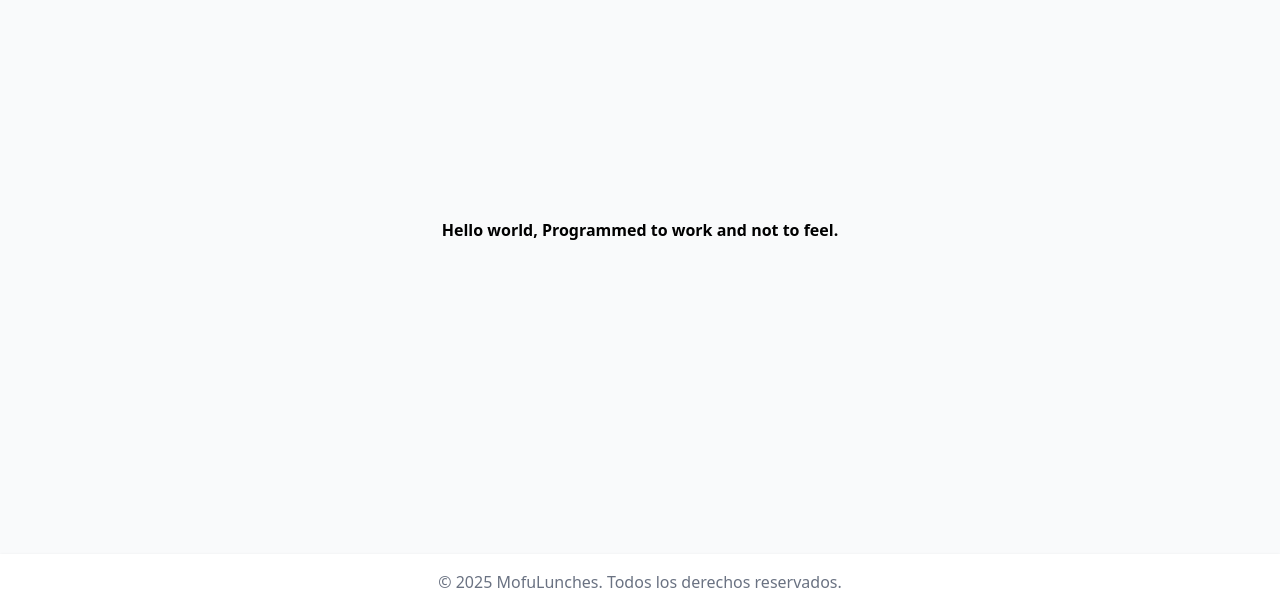
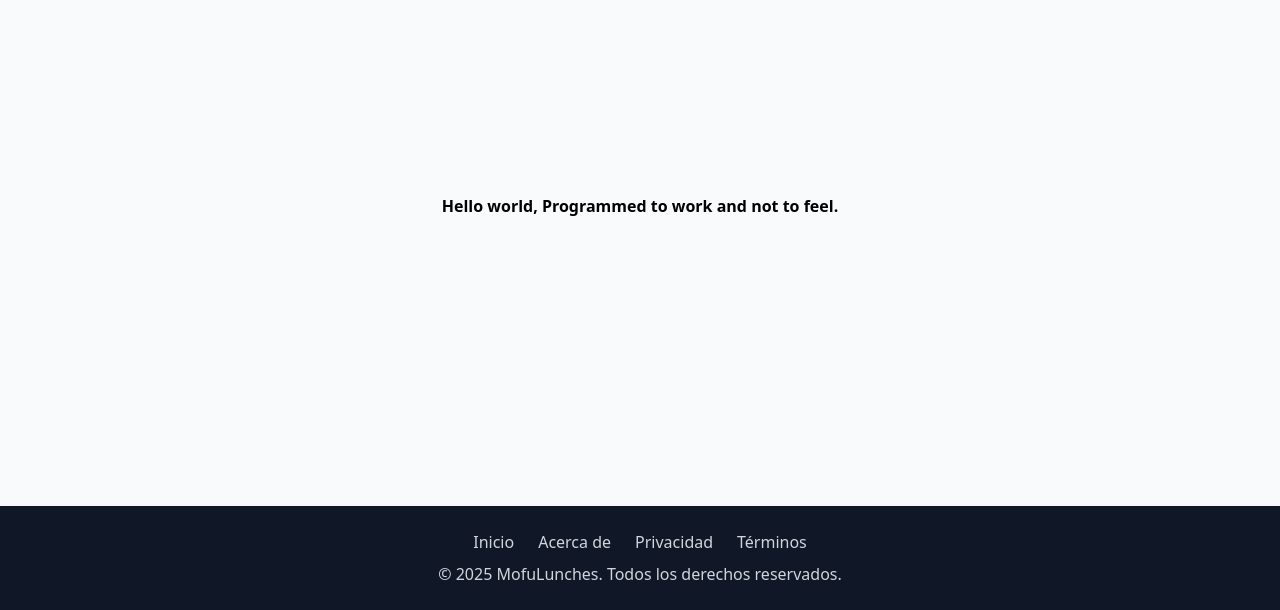
Before and after one commit to AstronautMarkus/MofuLunches, a Flask app: page / in a window 1280 px wide. Shown: the part 190-800 px from the top of the page. Run offline with Flask 3, Linux system fonts and the light colour scheme; style sheets or scripts are compiled from the project's sources.

Commit message:
feat: se separa la estructura de la template en componentes y base reutilizable.

```diff
--- /dev/null
+++ b/mofulunches/templates/base/base.html
@@ -0,0 +1,23 @@
+<!DOCTYPE html>
+<html lang="en">
+<head>
+    <meta charset="UTF-8">
+    <meta http-equiv="X-UA-Compatible" content="IE=edge">
+    <meta name="viewport" content="width=device-width, initial-scale=1.0">
+    <title>{% block title %}MofuLunches{% endblock %}</title>
+    <link rel="shortcut icon" href="{{ url_for('static', filename='img/logo.png') }}" type="image/x-icon">
+    <link rel="stylesheet" href="{{url_for('static',filename='dist/output.css')}}">
+    {% block head %}{% endblock %}
+</head>
+<body class="bg-gray-50 min-h-screen flex flex-col">
+    {% include 'base/components/header.html' %}
+
+    <main class="flex-1 flex flex-col items-center justify-center px-4">
+        {% block content %}{% endblock %}
+    </main>
+
+    {% include 'base/components/footer.html' %}
+
+    {% block scripts %}{% endblock %}
+</body>
+</html>
--- /dev/null
+++ b/mofulunches/templates/base/components/footer.html
@@ -0,0 +1,11 @@
+<footer class="bg-gray-900 shadow p-6 text-center text-gray-300">
+    <div class="flex flex-col md:flex-row justify-center items-center gap-6 mb-2">
+        <a href="{{ url_for('index') }}" class="hover:text-white">Inicio</a>
+        <a href="#" class="hover:text-white">Acerca de</a>
+        <a href="#" class="hover:text-white">Privacidad</a>
+        <a href="#" class="hover:text-white">Términos</a>
+    </div>
+    <div>
+        &copy; <script>document.write(new Date().getFullYear())</script> MofuLunches. Todos los derechos reservados.
+    </div>
+</footer>
--- /dev/null
+++ b/mofulunches/templates/base/components/header.html
@@ -0,0 +1,13 @@
+<header class="bg-gradient-to-r from-blue-900 via-blue-800 to-blue-700 shadow p-4 flex items-center justify-between">
+    <a href="{{ url_for('index') }}" class="flex items-center">
+        <img src="{{ url_for('static', filename='img/logo.png') }}" alt="Logo de MofuLunches" class="h-16 w-16 mr-4 pointer-events-none">
+        <h1 class="text-2xl font-bold text-white hover:text-yellow-400">MofuLunches</h1>
+    </a>
+    <nav>
+        <ul class="flex space-x-4">
+            <li><a href="#" class="text-blue-100 font-semibold hover:text-white transition-colors">Inicio</a></li>
+            <li><a href="#" class="text-blue-100 font-semibold hover:text-white transition-colors">Menú</a></li>
+            <li><a href="#" class="text-blue-100 font-semibold hover:text-white transition-colors">Contacto</a></li>
+        </ul>
+    </nav>
+</header>
--- a/mofulunches/templates/index.html
+++ b/mofulunches/templates/index.html
@@ -1,35 +1,7 @@
-<!DOCTYPE html>
-<html lang="en">
-<head>
-    <meta charset="UTF-8">
-    <meta http-equiv="X-UA-Compatible" content="IE=edge">
-    <meta name="viewport" content="width=device-width, initial-scale=1.0">
-    <title>MofuLunches</title>
-    <link rel="shortcut icon" href="{{ url_for('static', filename='img/logo.png') }}" type="image/x-icon">
-    <link rel="stylesheet" href="{{url_for('static',filename='dist/output.css')}}">
-</head>
-<body class="bg-gray-50 min-h-screen flex flex-col">
+{% extends 'base/base.html' %}
 
-    <header class="bg-gradient-to-r from-blue-900 via-blue-800 to-blue-700 shadow p-4 flex items-center justify-between">
-        <a href="{{ url_for('index') }}" class="flex items-center">
-            <img src="{{ url_for('static', filename='img/logo.png') }}" alt="Logo de MofuLunches" class="h-16 w-16 mr-4 pointer-events-none">
-            <h1 class="text-2xl font-bold text-white hover:text-yellow-400">MofuLunches</h1>
-        </a>
-        <nav>
-            <ul class="flex space-x-4">
-                <li><a href="#" class="text-blue-100 font-semibold hover:text-white transition-colors">Inicio</a></li>
-                <li><a href="#" class="text-blue-100 font-semibold hover:text-white transition-colors">Menú</a></li>
-                <li><a href="#" class="text-blue-100 font-semibold hover:text-white transition-colors">Contacto</a></li>
-            </ul>
-        </nav>
-    </header>
+{% block title %}MofuLunches{% endblock %}
 
-    <main class="flex-1 flex flex-col items-center justify-center px-4">
-        <h1 class="font-semibold">Hello world, Programmed to work and not to feel.</h1>
-    </main>
-
-    <footer class="bg-white shadow p-4 text-center text-gray-500">
-        &copy; <script>document.write(new Date().getFullYear())</script> MofuLunches. Todos los derechos reservados.
-    </footer>
-</body>
-</html>
+{% block content %}
+    <h1 class="font-semibold">Hello world, Programmed to work and not to feel.</h1>
+{% endblock %}
```
